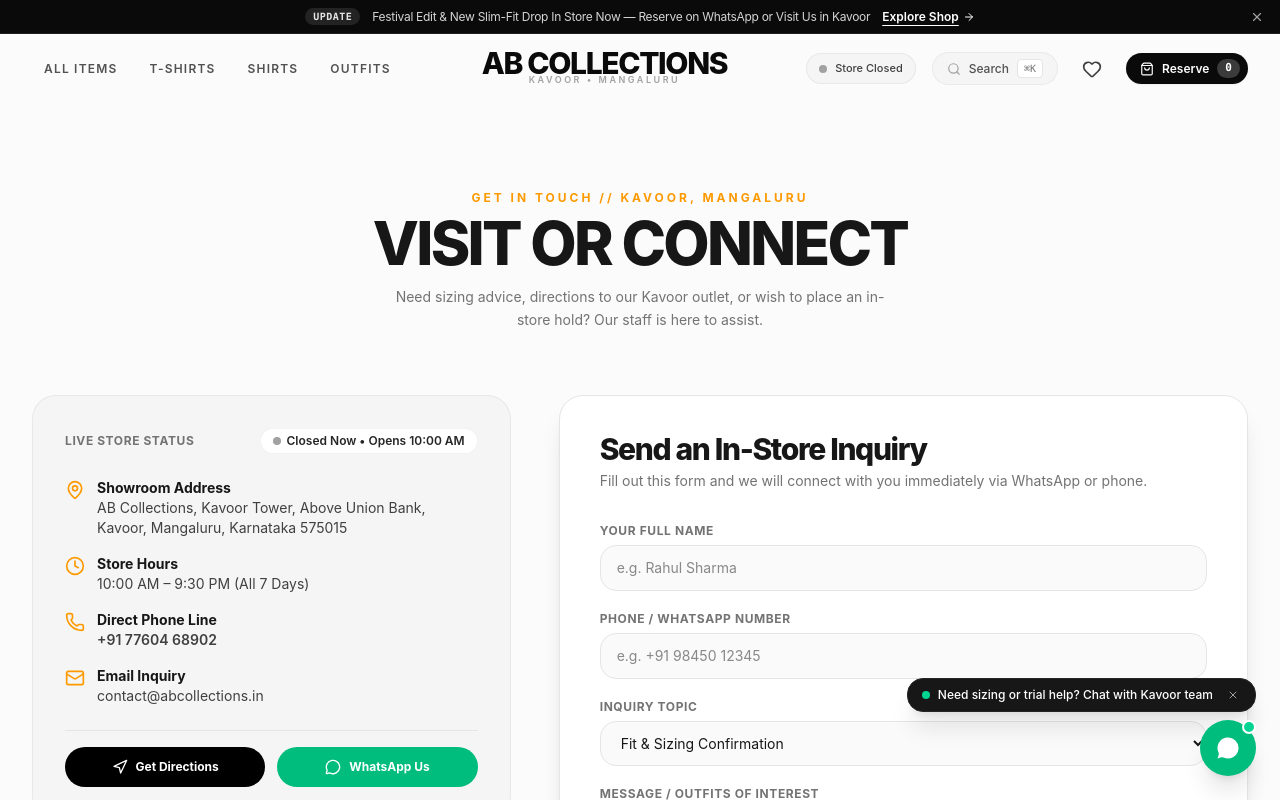
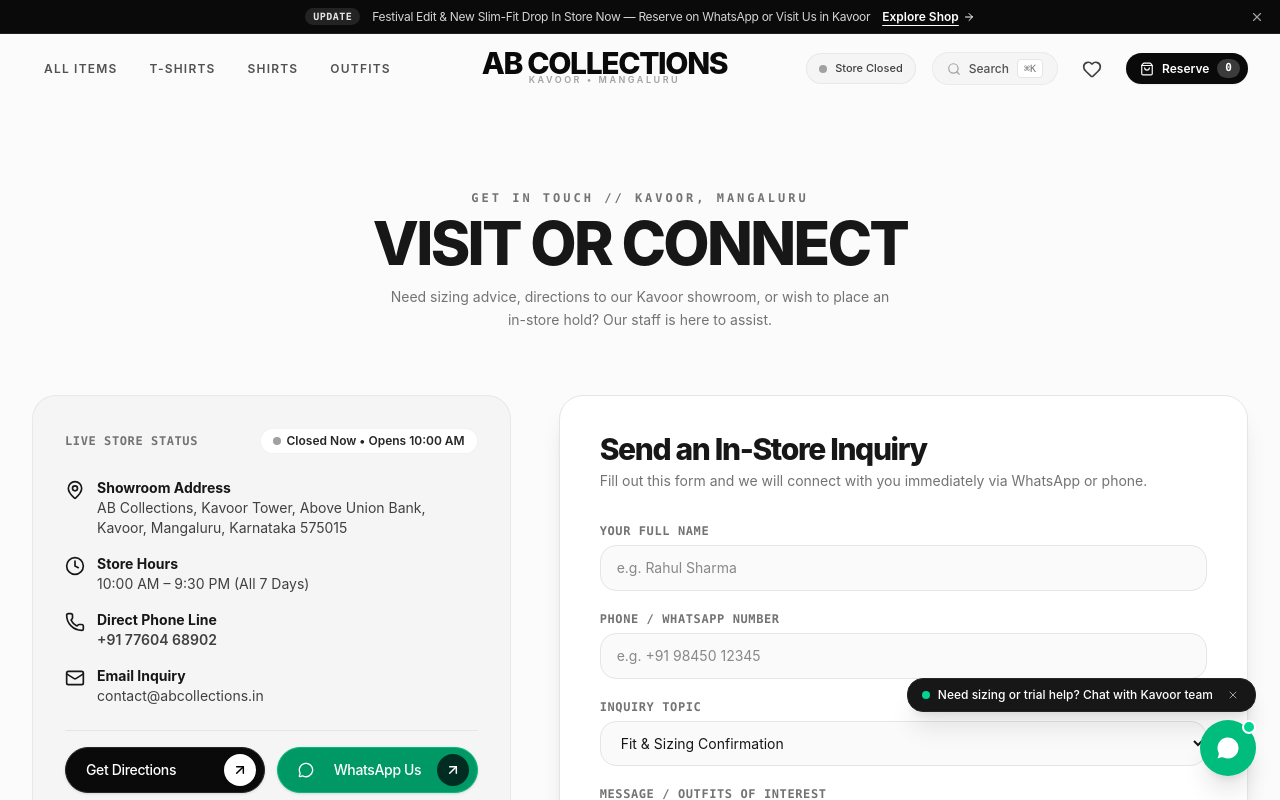
Before and after one commit to Ashith04/AB-Collections, a Next.js app: page /contact in a window 1280 px wide. Shown: the top 800 px of the page. Built offline with nearby package versions, Linux system fonts and the light colour scheme.

Commit message:
style(pages): update wishlist, contact, faq, and policy pages to clean monochrome aesthetic

```diff
--- a/src/app/contact/page.tsx
+++ b/src/app/contact/page.tsx
@@ -12,6 +12,7 @@
   CheckCircle2,
 } from "lucide-react";
 import { siteConfig, isStoreCurrentlyOpen } from "@/config/site";
+import { PillButton } from "@/components/ui/PillButton";
 
 export default function ContactPage() {
   const [name, setName] = useState("");
@@ -43,14 +44,14 @@
     <div className="max-w-7xl mx-auto px-4 sm:px-6 lg:px-8 py-12 sm:py-20">
       {/* Header */}
       <div className="text-center max-w-3xl mx-auto mb-16">
-        <span className="text-xs uppercase tracking-[0.25em] text-amber-500 font-bold">
+        <span className="text-xs uppercase tracking-[0.25em] font-mono text-neutral-500 dark:text-neutral-400 font-semibold">
           Get in Touch // Kavoor, Mangaluru
         </span>
         <h1 className="editorial-headline text-4xl sm:text-6xl font-black uppercase tracking-tight text-neutral-900 dark:text-neutral-50 mt-2">
           VISIT OR CONNECT
         </h1>
         <p className="text-xs sm:text-sm text-neutral-500 mt-4 max-w-lg mx-auto leading-relaxed">
-          Need sizing advice, directions to our Kavoor outlet, or wish to place an in-store hold? Our staff is here to assist.
+          Need sizing advice, directions to our Kavoor showroom, or wish to place an in-store hold? Our staff is here to assist.
         </p>
       </div>
 
@@ -59,7 +60,7 @@
         <div className="lg:col-span-5 space-y-8">
           <div className="p-8 rounded-3xl bg-neutral-100 dark:bg-neutral-900 border border-neutral-200/80 dark:border-neutral-800 space-y-6">
             <div className="flex items-center justify-between">
-              <span className="text-xs font-bold uppercase tracking-wider text-neutral-500">
+              <span className="text-xs font-mono font-semibold uppercase tracking-wider text-neutral-500">
                 Live Store Status
               </span>
               <div className="flex items-center gap-1.5 px-3 py-1 rounded-full text-xs font-semibold bg-white dark:bg-black border border-black/5">
@@ -76,7 +77,7 @@
 
             <div className="space-y-4 text-xs sm:text-sm text-neutral-700 dark:text-neutral-300">
               <div className="flex items-start gap-3">
-                <MapPin className="w-5 h-5 text-amber-500 shrink-0 mt-0.5" />
+                <MapPin className="w-5 h-5 text-neutral-900 dark:text-white shrink-0 mt-0.5" />
                 <div>
                   <span className="font-bold text-neutral-900 dark:text-neutral-100 block">
                     Showroom Address
@@ -86,7 +87,7 @@
               </div>
 
               <div className="flex items-start gap-3">
-                <Clock className="w-5 h-5 text-amber-500 shrink-0 mt-0.5" />
+                <Clock className="w-5 h-5 text-neutral-900 dark:text-white shrink-0 mt-0.5" />
                 <div>
                   <span className="font-bold text-neutral-900 dark:text-neutral-100 block">
                     Store Hours
@@ -96,14 +97,14 @@
               </div>
 
               <div className="flex items-start gap-3">
-                <Phone className="w-5 h-5 text-amber-500 shrink-0 mt-0.5" />
+                <Phone className="w-5 h-5 text-neutral-900 dark:text-white shrink-0 mt-0.5" />
                 <div>
                   <span className="font-bold text-neutral-900 dark:text-neutral-100 block">
                     Direct Phone Line
                   </span>
                   <a
                     href={`tel:${siteConfig.contact.phone}`}
-                    className="hover:text-amber-500 font-semibold"
+                    className="hover:underline font-semibold"
                   >
                     {siteConfig.contact.phoneDisplay}
                   </a>
@@ -111,14 +112,14 @@
               </div>
 
               <div className="flex items-start gap-3">
-                <Mail className="w-5 h-5 text-amber-500 shrink-0 mt-0.5" />
+                <Mail className="w-5 h-5 text-neutral-900 dark:text-white shrink-0 mt-0.5" />
                 <div>
                   <span className="font-bold text-neutral-900 dark:text-neutral-100 block">
                     Email Inquiry
                   </span>
                   <a
                     href={`mailto:${siteConfig.contact.email}`}
-                    className="hover:text-amber-500"
+                    className="hover:underline"
                   >
                     {siteConfig.contact.email}
                   </a>
@@ -126,27 +127,26 @@
               </div>
             </div>
 
-            {/* Quick Actions */}
+            {/* Quick Actions using PillButton */}
             <div className="pt-4 border-t border-neutral-200 dark:border-neutral-800 flex flex-wrap gap-3">
-              <a
+              <PillButton
                 href={siteConfig.contact.googleMapsDirectionsUrl}
-                target="_blank"
-                rel="noopener noreferrer"
-                className="flex-1 py-3 px-4 rounded-full bg-black text-white dark:bg-white dark:text-black text-xs font-bold flex items-center justify-center gap-2 hover:scale-105 transition-all text-center"
+                variant="dark"
+                size="md"
+                className="flex-1"
               >
-                <Navigation className="w-4 h-4" />
-                <span>Get Directions</span>
-              </a>
+                Get Directions
+              </PillButton>
 
-              <a
+              <PillButton
                 href={`https://wa.me/${siteConfig.contact.whatsappNumber}`}
-                target="_blank"
-                rel="noopener noreferrer"
-                className="flex-1 py-3 px-4 rounded-full bg-emerald-500 hover:bg-emerald-600 text-white text-xs font-bold flex items-center justify-center gap-2 hover:scale-105 transition-all text-center"
+                variant="emerald"
+                size="md"
+                className="flex-1"
+                icon={<MessageCircle className="w-4 h-4 mr-1 text-white" />}
               >
-                <MessageCircle className="w-4 h-4" />
-                <span>WhatsApp Us</span>
-              </a>
+                WhatsApp Us
+              </PillButton>
             </div>
           </div>
 
@@ -187,7 +187,7 @@
                 </p>
                 <button
                   onClick={() => setSubmitted(false)}
-                  className="mt-3 text-xs text-emerald-600 font-bold underline"
+                  className="mt-3 text-xs text-emerald-600 font-bold underline cursor-pointer"
                 >
                   Send another inquiry
                 </button>
@@ -195,7 +195,7 @@
             ) : (
               <form onSubmit={handleSubmit} className="mt-8 space-y-5">
                 <div>
-                  <label className="block text-xs font-bold uppercase tracking-wider text-neutral-500 mb-1.5">
+                  <label className="block text-xs font-mono font-semibold uppercase tracking-wider text-neutral-500 mb-1.5">
                     Your Full Name
                   </label>
                   <input
@@ -209,7 +209,7 @@
                 </div>
 
                 <div>
-                  <label className="block text-xs font-bold uppercase tracking-wider text-neutral-500 mb-1.5">
+                  <label className="block text-xs font-mono font-semibold uppercase tracking-wider text-neutral-500 mb-1.5">
                     Phone / WhatsApp Number
                   </label>
                   <input
@@ -223,7 +223,7 @@
                 </div>
 
                 <div>
-                  <label className="block text-xs font-bold uppercase tracking-wider text-neutral-500 mb-1.5">
+                  <label className="block text-xs font-mono font-semibold uppercase tracking-wider text-neutral-500 mb-1.5">
                     Inquiry Topic
                   </label>
                   <select
@@ -240,7 +240,7 @@
                 </div>
 
                 <div>
-                  <label className="block text-xs font-bold uppercase tracking-wider text-neutral-500 mb-1.5">
+                  <label className="block text-xs font-mono font-semibold uppercase tracking-wider text-neutral-500 mb-1.5">
                     Message / Outfits of Interest
                   </label>
                   <textarea
@@ -255,10 +255,15 @@
 
                 <button
                   type="submit"
-                  className="w-full py-4 rounded-full bg-black text-white dark:bg-white dark:text-black text-xs sm:text-sm font-bold flex items-center justify-center gap-2 hover:bg-neutral-800 dark:hover:bg-neutral-200 transition-all hover:scale-[1.01] shadow-md cursor-pointer"
+                  className="w-full group flex items-center justify-between py-3 pl-6 pr-2.5 rounded-full bg-neutral-950 dark:bg-white text-white dark:text-neutral-950 text-xs sm:text-sm font-semibold hover:bg-black dark:hover:bg-neutral-100 transition-all hover:scale-[1.01] shadow-md cursor-pointer"
                 >
-                  <Send className="w-4 h-4" />
-                  <span>Send via WhatsApp Concierge</span>
+                  <div className="flex items-center gap-2">
+                    <Send className="w-4 h-4" />
+                    <span>Send via WhatsApp Concierge</span>
+                  </div>
+                  <span className="w-8 h-8 rounded-full bg-white dark:bg-neutral-950 text-neutral-950 dark:text-white flex items-center justify-center shrink-0">
+                    <Send className="w-3.5 h-3.5 -ml-0.5" />
+                  </span>
                 </button>
               </form>
             )}
--- a/src/app/not-found.tsx
+++ b/src/app/not-found.tsx
@@ -6,7 +6,7 @@
 export default function NotFound() {
   return (
     <div className="min-h-[70vh] flex flex-col items-center justify-center px-4 py-24 text-center">
-      <span className="text-xs uppercase tracking-[0.25em] text-amber-500 font-bold">
+      <span className="text-xs uppercase tracking-[0.25em] font-mono text-neutral-500 font-semibold">
         Error 404 // Out of Range
       </span>
       <h1 className="editorial-headline text-6xl sm:text-8xl font-black uppercase tracking-tight text-neutral-900 dark:text-neutral-50 mt-3">
--- a/src/app/wishlist/page.tsx
+++ b/src/app/wishlist/page.tsx
@@ -15,7 +15,7 @@
       {/* Header */}
       <div className="flex flex-col sm:flex-row sm:items-end justify-between gap-4 pb-8 border-b border-neutral-200 dark:border-neutral-800">
         <div>
-          <span className="text-xs uppercase tracking-[0.25em] text-amber-500 font-bold">
+          <span className="text-xs uppercase tracking-[0.25em] font-mono text-neutral-500 dark:text-neutral-400 font-semibold">
             Saved Articles // Personal Shortlist
           </span>
           <h1 className="editorial-headline text-4xl sm:text-5xl font-black uppercase tracking-tight text-neutral-900 dark:text-neutral-50 mt-1">
```
Also changed, not shown: src/app/faq/page.tsx (+4 -4 lines), src/app/privacy/page.tsx (+6 -6 lines).
